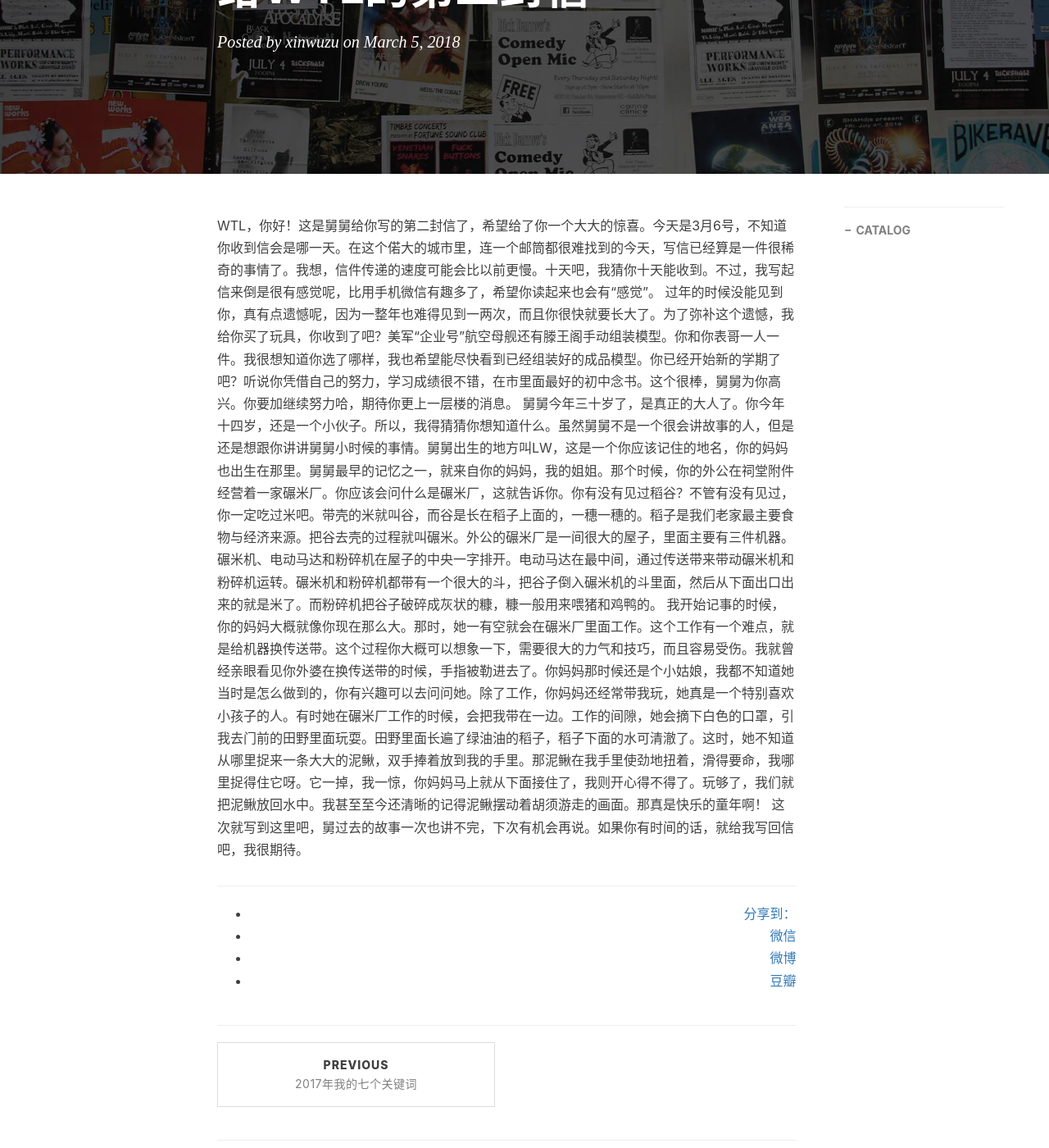
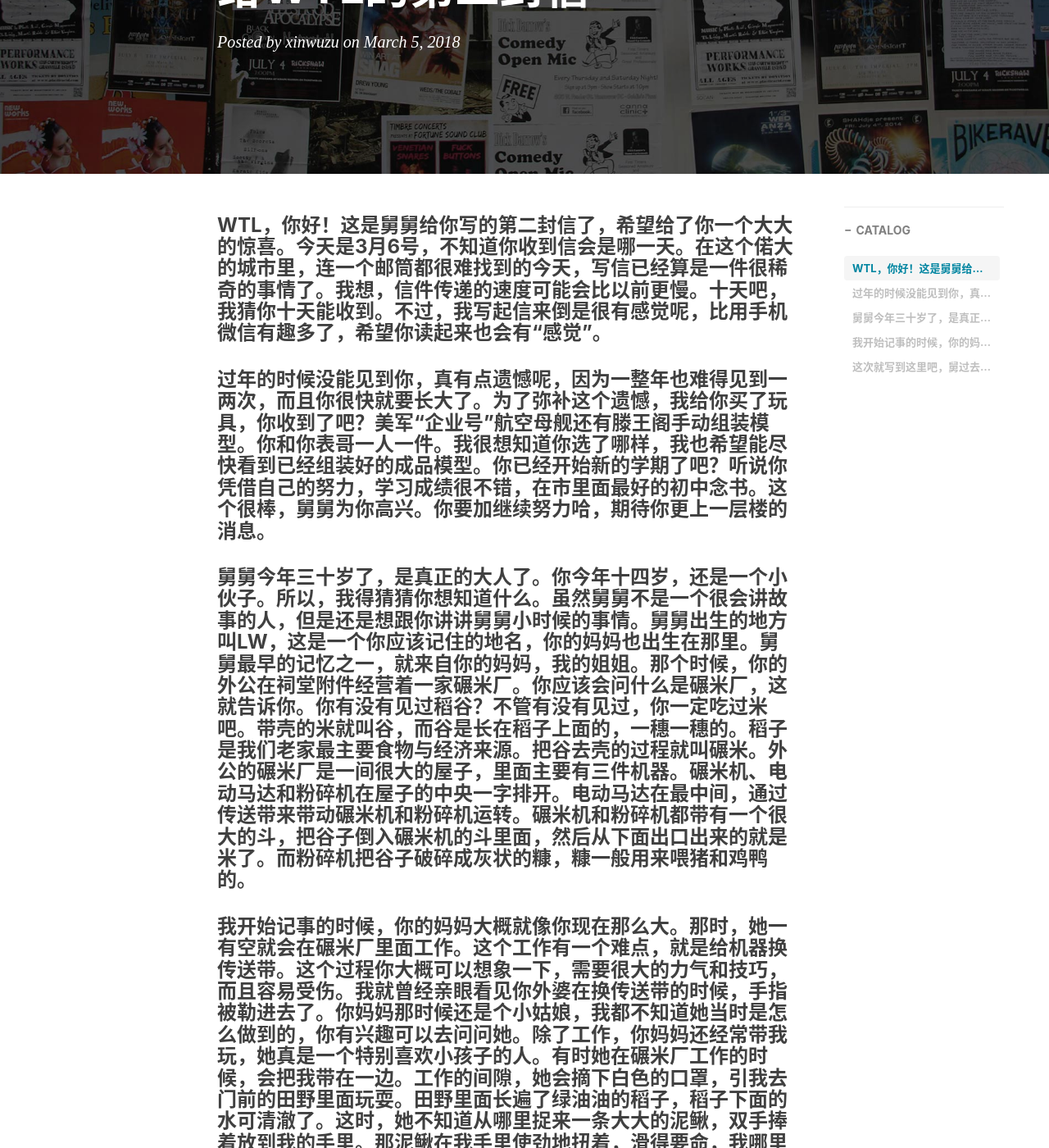
Before and after one commit to xinwuzu/xinwuzu.github.io, a Jekyll site: the page built from _posts/2018-03-05-a letter to WTL.markdown, in a window 1280 px wide and 1400 px high, scrolled down 245 px. Shown: the whole window at 82% size. Built offline with Jekyll 4.4.1, drawn with Linux system fonts in a browser that asks for light colours; nearby versions of some CDN libraries; comment, search, counter and statistics services are not loaded; some of the changed text lies outside the part shown.

Commit message:
Update 2018-03-05-a letter to WTL.markdown

```diff
--- a/_posts/2018-03-05-a letter to WTL.markdown
+++ b/_posts/2018-03-05-a letter to WTL.markdown
@@ -11,8 +11,8 @@ tags:
     - 写信
 ---
 
-WTL，你好！这是舅舅给你写的第二封信了，希望给了你一个大大的惊喜。今天是3月6号，不知道你收到信会是哪一天。在这个偌大的城市里，连一个邮筒都很难找到的今天，写信已经算是一件很稀奇的事情了。我想，信件传递的速度可能会比以前更慢。十天吧，我猜你十天能收到。不过，我写起信来倒是很有感觉呢，比用手机微信有趣多了，希望你读起来也会有“感觉”。
-过年的时候没能见到你，真有点遗憾呢，因为一整年也难得见到一两次，而且你很快就要长大了。为了弥补这个遗憾，我给你买了玩具，你收到了吧？美军“企业号”航空母舰还有滕王阁手动组装模型。你和你表哥一人一件。我很想知道你选了哪样，我也希望能尽快看到已经组装好的成品模型。你已经开始新的学期了吧？听说你凭借自己的努力，学习成绩很不错，在市里面最好的初中念书。这个很棒，舅舅为你高兴。你要加继续努力哈，期待你更上一层楼的消息。
-舅舅今年三十岁了，是真正的大人了。你今年十四岁，还是一个小伙子。所以，我得猜猜你想知道什么。虽然舅舅不是一个很会讲故事的人，但是还是想跟你讲讲舅舅小时候的事情。舅舅出生的地方叫LW，这是一个你应该记住的地名，你的妈妈也出生在那里。舅舅最早的记忆之一，就来自你的妈妈，我的姐姐。那个时候，你的外公在祠堂附件经营着一家碾米厂。你应该会问什么是碾米厂，这就告诉你。你有没有见过稻谷？不管有没有见过，你一定吃过米吧。带壳的米就叫谷，而谷是长在稻子上面的，一穗一穗的。稻子是我们老家最主要食物与经济来源。把谷去壳的过程就叫碾米。外公的碾米厂是一间很大的屋子，里面主要有三件机器。碾米机、电动马达和粉碎机在屋子的中央一字排开。电动马达在最中间，通过传送带来带动碾米机和粉碎机运转。碾米机和粉碎机都带有一个很大的斗，把谷子倒入碾米机的斗里面，然后从下面出口出来的就是米了。而粉碎机把谷子破碎成灰状的糠，糠一般用来喂猪和鸡鸭的。
-我开始记事的时候，你的妈妈大概就像你现在那么大。那时，她一有空就会在碾米厂里面工作。这个工作有一个难点，就是给机器换传送带。这个过程你大概可以想象一下，需要很大的力气和技巧，而且容易受伤。我就曾经亲眼看见你外婆在换传送带的时候，手指被勒进去了。你妈妈那时候还是个小姑娘，我都不知道她当时是怎么做到的，你有兴趣可以去问问她。除了工作，你妈妈还经常带我玩，她真是一个特别喜欢小孩子的人。有时她在碾米厂工作的时候，会把我带在一边。工作的间隙，她会摘下白色的口罩，引我去门前的田野里面玩耍。田野里面长遍了绿油油的稻子，稻子下面的水可清澈了。这时，她不知道从哪里捉来一条大大的泥鳅，双手捧着放到我的手里。那泥鳅在我手里使劲地扭着，滑得要命，我哪里捉得住它呀。它一掉，我一惊，你妈妈马上就从下面接住了，我则开心得不得了。玩够了，我们就把泥鳅放回水中。我甚至至今还清晰的记得泥鳅摆动着胡须游走的画面。那真是快乐的童年啊！
-这次就写到这里吧，舅过去的故事一次也讲不完，下次有机会再说。如果你有时间的话，就给我写回信吧，我很期待。
+### WTL，你好！这是舅舅给你写的第二封信了，希望给了你一个大大的惊喜。今天是3月6号，不知道你收到信会是哪一天。在这个偌大的城市里，连一个邮筒都很难找到的今天，写信已经算是一件很稀奇的事情了。我想，信件传递的速度可能会比以前更慢。十天吧，我猜你十天能收到。不过，我写起信来倒是很有感觉呢，比用手机微信有趣多了，希望你读起来也会有“感觉”。
+### 过年的时候没能见到你，真有点遗憾呢，因为一整年也难得见到一两次，而且你很快就要长大了。为了弥补这个遗憾，我给你买了玩具，你收到了吧？美军“企业号”航空母舰还有滕王阁手动组装模型。你和你表哥一人一件。我很想知道你选了哪样，我也希望能尽快看到已经组装好的成品模型。你已经开始新的学期了吧？听说你凭借自己的努力，学习成绩很不错，在市里面最好的初中念书。这个很棒，舅舅为你高兴。你要加继续努力哈，期待你更上一层楼的消息。
+### 舅舅今年三十岁了，是真正的大人了。你今年十四岁，还是一个小伙子。所以，我得猜猜你想知道什么。虽然舅舅不是一个很会讲故事的人，但是还是想跟你讲讲舅舅小时候的事情。舅舅出生的地方叫LW，这是一个你应该记住的地名，你的妈妈也出生在那里。舅舅最早的记忆之一，就来自你的妈妈，我的姐姐。那个时候，你的外公在祠堂附件经营着一家碾米厂。你应该会问什么是碾米厂，这就告诉你。你有没有见过稻谷？不管有没有见过，你一定吃过米吧。带壳的米就叫谷，而谷是长在稻子上面的，一穗一穗的。稻子是我们老家最主要食物与经济来源。把谷去壳的过程就叫碾米。外公的碾米厂是一间很大的屋子，里面主要有三件机器。碾米机、电动马达和粉碎机在屋子的中央一字排开。电动马达在最中间，通过传送带来带动碾米机和粉碎机运转。碾米机和粉碎机都带有一个很大的斗，把谷子倒入碾米机的斗里面，然后从下面出口出来的就是米了。而粉碎机把谷子破碎成灰状的糠，糠一般用来喂猪和鸡鸭的。
+### 我开始记事的时候，你的妈妈大概就像你现在那么大。那时，她一有空就会在碾米厂里面工作。这个工作有一个难点，就是给机器换传送带。这个过程你大概可以想象一下，需要很大的力气和技巧，而且容易受伤。我就曾经亲眼看见你外婆在换传送带的时候，手指被勒进去了。你妈妈那时候还是个小姑娘，我都不知道她当时是怎么做到的，你有兴趣可以去问问她。除了工作，你妈妈还经常带我玩，她真是一个特别喜欢小孩子的人。有时她在碾米厂工作的时候，会把我带在一边。工作的间隙，她会摘下白色的口罩，引我去门前的田野里面玩耍。田野里面长遍了绿油油的稻子，稻子下面的水可清澈了。这时，她不知道从哪里捉来一条大大的泥鳅，双手捧着放到我的手里。那泥鳅在我手里使劲地扭着，滑得要命，我哪里捉得住它呀。它一掉，我一惊，你妈妈马上就从下面接住了，我则开心得不得了。玩够了，我们就把泥鳅放回水中。我甚至至今还清晰的记得泥鳅摆动着胡须游走的画面。那真是快乐的童年啊！
+### 这次就写到这里吧，舅过去的故事一次也讲不完，下次有机会再说。如果你有时间的话，就给我写回信吧，我很期待。
```
